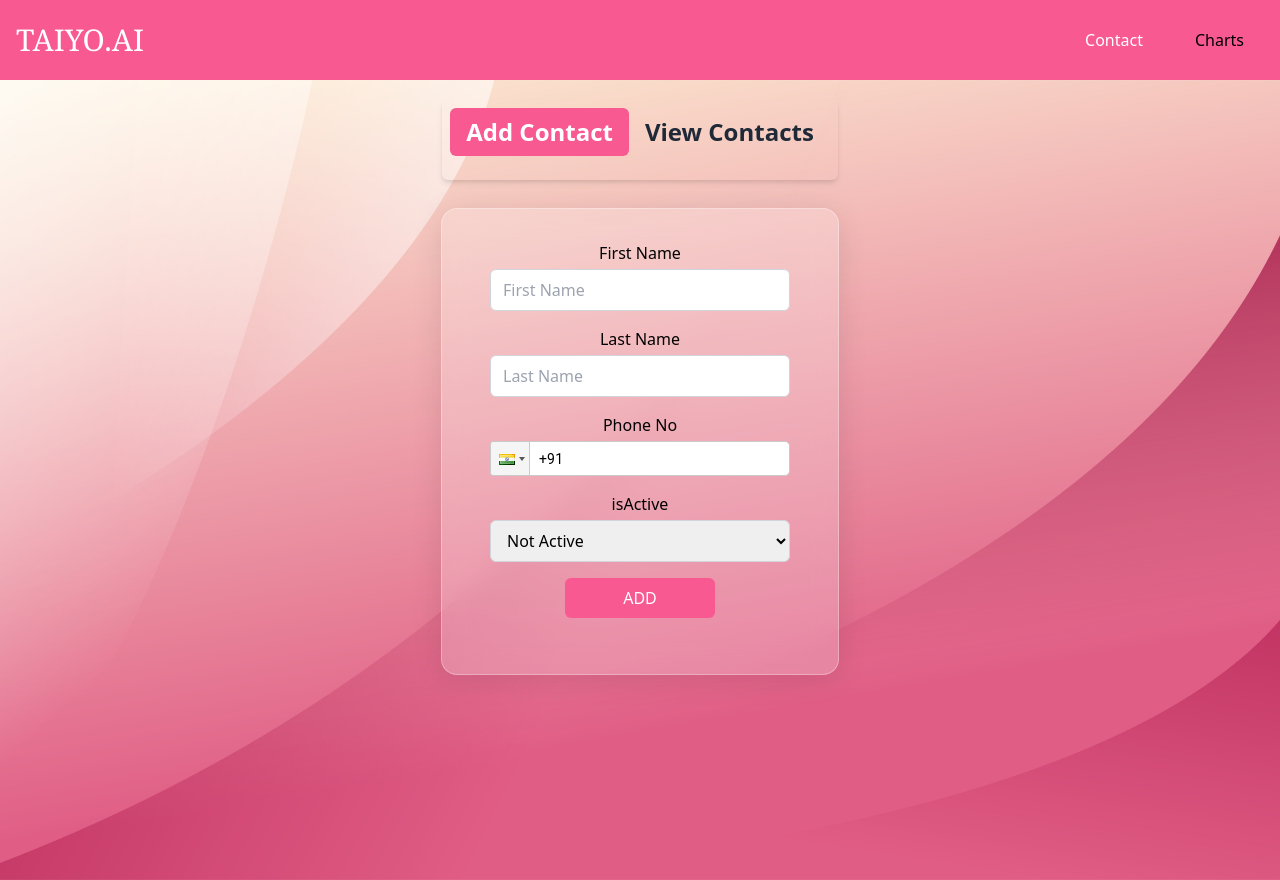
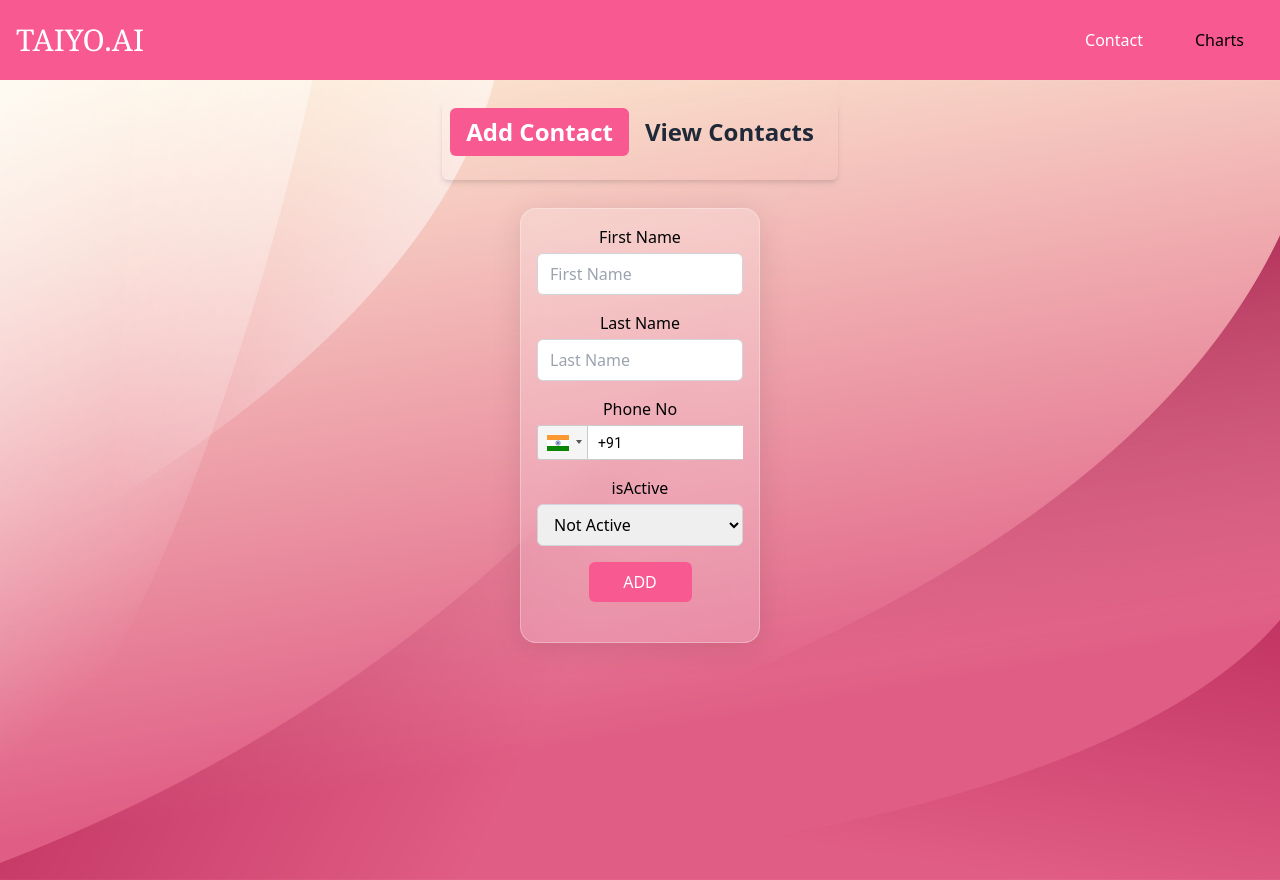
Before and after one commit to Wasif0787/TAIYO.AI, a React (Create React App) app: page / in a window 1280 px wide. Built offline with nearby package versions, Linux system fonts and the light colour scheme.

Commit message:
fixed Dropdown and change logo

```diff
--- a/src/components/AddContact.tsx
+++ b/src/components/AddContact.tsx
@@ -2,8 +2,8 @@ import React, { useState } from 'react';
 import { useAppDispatch } from '../store/store';
 import { addContact } from '../store/features/contactSlice';
 import PhoneInput from 'react-phone-input-2';
-import 'react-phone-input-2/lib/style.css'
 
+import 'react-phone-input-2/lib/high-res.css'
 
 const AddContact = () => {
     const [firstname, setFName] = useState("");
@@ -48,8 +48,8 @@ const AddContact = () => {
     };
 
     return (
-        <div className="border border-gray-300 p-8 px-12  rounded-md glass-container">
-            <form onSubmit={handleSubmit}>
+        <div className="border border-gray-300 p-4  rounded-md glass-container w-60">
+            <form onSubmit={handleSubmit} className='overflow-hidden'>
                 <div className="mb-4">
                     <label htmlFor="fname" className="block mb-1">First Name</label>
                     <input type="text" required name='fname' placeholder='First Name' className="w-full px-3 py-2 border border-gray-300 rounded-md focus:outline-none focus:border-blue-500" value={firstname} onChange={handleFNameChange} />
@@ -58,7 +58,7 @@ const AddContact = () => {
                     <label htmlFor="lname" className="block mb-1">Last Name</label>
                     <input required type="text" name='lname' placeholder='Last Name' className="w-full px-3 py-2 border border-gray-300 rounded-md focus:outline-none focus:border-blue-500" value={lastname} onChange={handleLNameChange} />
                 </div>
-                <div className="mb-4">
+                <div className="mb-4 ">
                     <label htmlFor="phone" className="block mb-1">Phone No</label>
                     {/* <input required type="number" name='phone' placeholder='Mobile Number' className="w-full px-3 py-2 border border-gray-300 rounded-md focus:outline-none focus:border-blue-500" value={phoneNo === 0 ? "" : phoneNo} onChange={handlePhoneChange} /> */}
                     <PhoneInput country={"in"} inputProps={{ required: true }} autocompleteSearch enableSearch placeholder='+91 99999 99999' value={phoneNo} onChange={handlePhoneChange} />
--- a/src/components/UpdateContactModal.tsx
+++ b/src/components/UpdateContactModal.tsx
@@ -24,9 +24,13 @@ const UpdateContactModal: React.FC<UpdateContactModalProps> = ({ isOpen, onClose
         setUpdatedLastName(e.target.value);
     };
 
-    const handlePhoneChange = (value: string) => {
-        setUpdatedPhoneNo(value)
-    }
+    const handlePhoneChange = (value: string | undefined) => {
+        if (value) {
+            setUpdatedPhoneNo(value.toString());
+        } else {
+            setUpdatedPhoneNo("");
+        }
+    };
 
     const handleStatusChange = (e: React.ChangeEvent<HTMLInputElement>) => {
         setUpdatedStatus(e.target.checked);
@@ -64,7 +68,7 @@ const UpdateContactModal: React.FC<UpdateContactModalProps> = ({ isOpen, onClose
                                 <div className="mb-4">
                                     <label htmlFor="lname" className="block mb-1">Phone No</label>
                                     {/* <input type="text" id="lname" value={updatedPhoneNo} onChange={handlePhoneChange} className="w-full px-3 py-2 border border-gray-300 rounded-md focus:outline-none focus:border-blue-500" /> */}
-                                    <PhoneInput value={updatedPhoneNo} onChange={handlePhoneChange} />
+                                    <PhoneInput country={"in"} autocompleteSearch enableSearch placeholder='+91 99999 99999' value={updatedPhoneNo} onChange={handlePhoneChange} />
                                 </div>
                                 <div className="mb-4">
                                     <label htmlFor="status" className="flex items-center">
```
